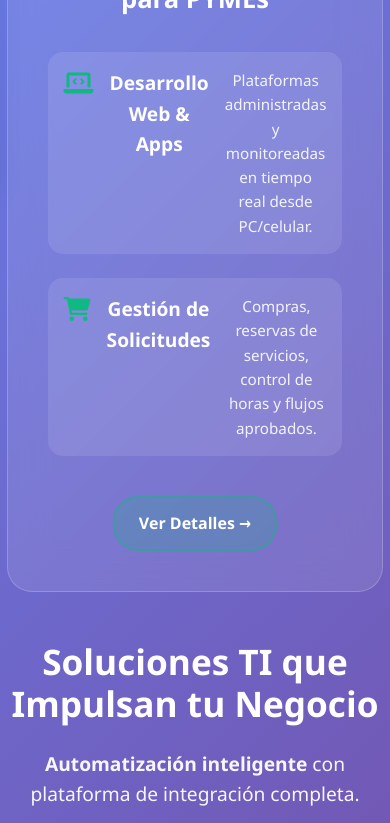
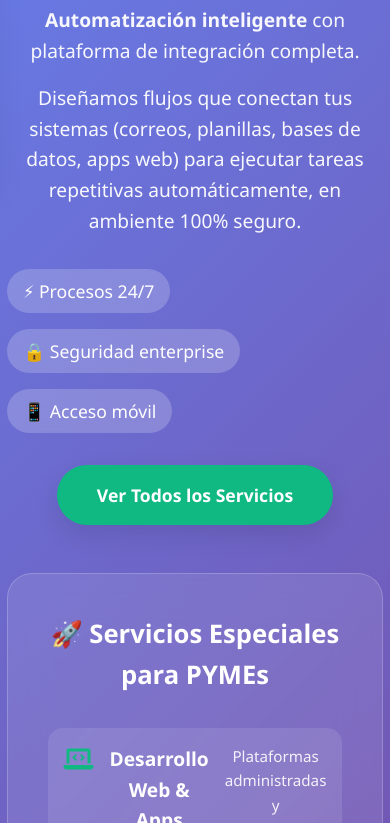
Before and after one commit to pulsoing/pageInicial, a plain HTML site: page index.html in a window 390 px wide. Shown: the part 203-1026 px from the top of the page. Drawn offline with Linux system fonts and the light colour scheme.

Commit message:
corección media mobile

```diff
--- a/styles.css
+++ b/styles.css
@@ -577,7 +577,7 @@ body {
     transform: translateY(-2px);
 }
 
-/* MOBILE */
+/* MOBILE - ORDEN CORREGIDO */
 @media (max-width: 768px) {
     .hero-container {
         grid-template-columns: 1fr;
@@ -585,8 +585,15 @@ body {
         text-align: center;
     }
 
+    /* CAMBIO AQUÍ: Texto IZQUIERDA PRIMERO */
     .hero-services {
-        order: -1;
+        order: 2;
+        /* ← Ahora aparece DESPUÉS */
+    }
+
+    .hero-content {
+        order: 1;
+        /* ← Texto aparece PRIMERO */
     }
 
     .hero {
```
